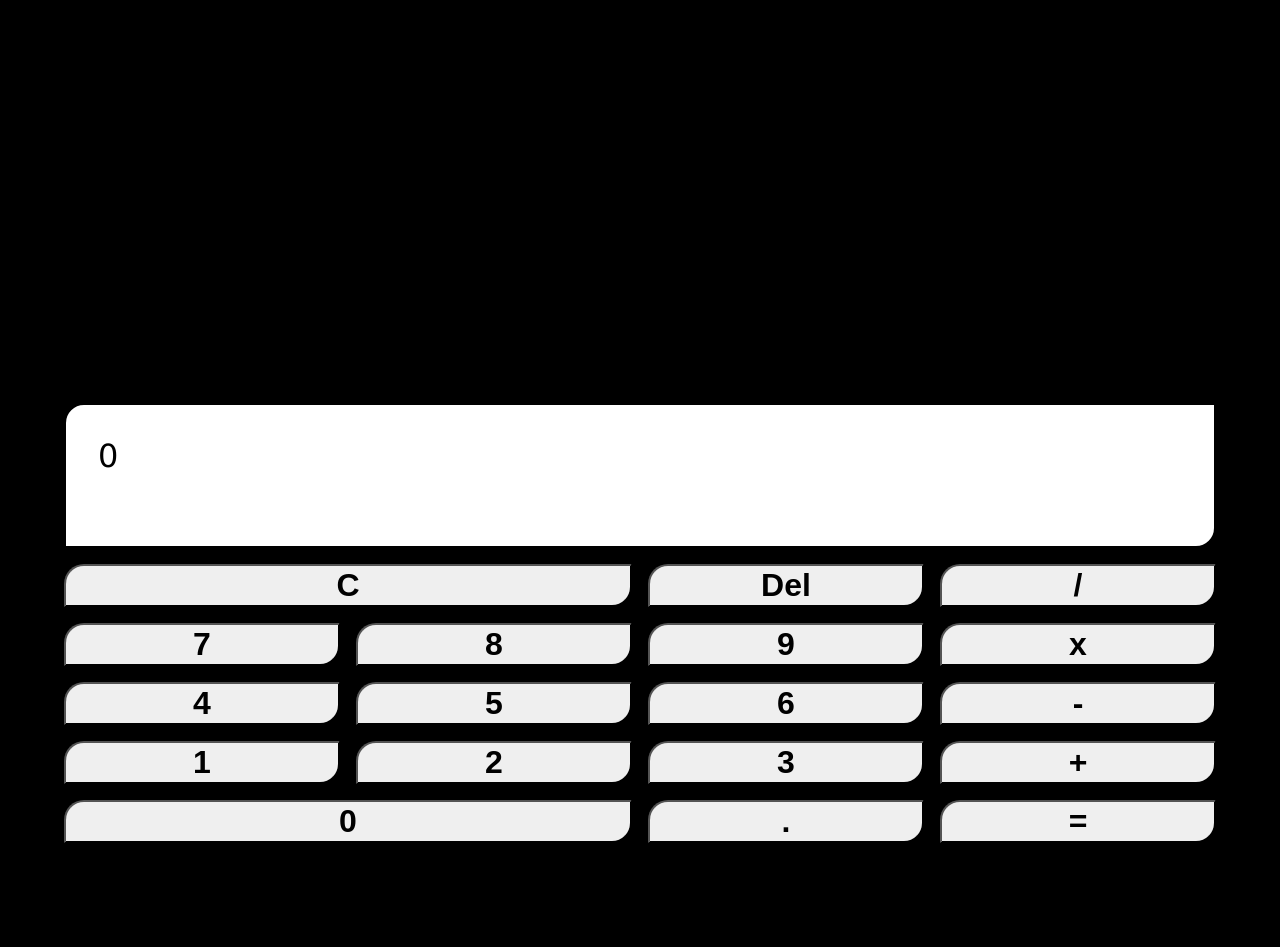
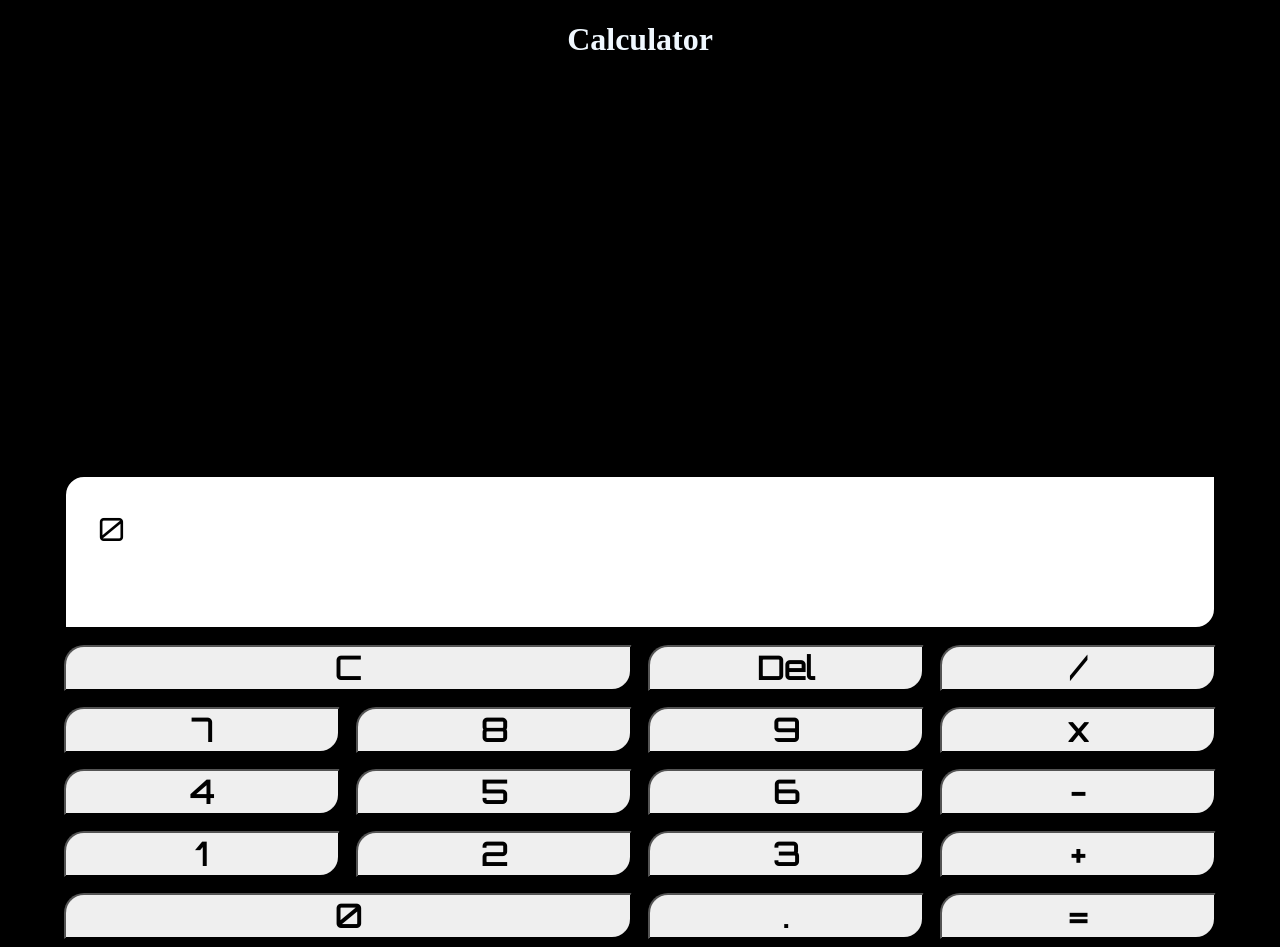
Before and after one commit to Farmanara/calc, a React app: page / in a window 1280 px wide. Before the commit the page ends 851 px from the top, so only its background shows below. Built offline with nearby package versions, Linux system fonts and the light colour scheme.

Commit message:
font changed

```diff
--- a/public/index.html
+++ b/public/index.html
@@ -10,6 +10,7 @@
       content="Web site created using create-react-app"
     />
     <link rel="apple-touch-icon" href="%PUBLIC_URL%/logo192.png" />
+    <link href='https://fonts.googleapis.com/css?family=Orbitron' rel='stylesheet' type='text/css'>
     <!--
       manifest.json provides metadata used when your web app is installed on a
       user's mobile device or desktop. See https://developers.google.com/web/fundamentals/web-app-manifest/
@@ -28,6 +29,7 @@
   </head>
   <body>
     <noscript>You need to enable JavaScript to run this app.</noscript>
+    <div id="heading"><h1 style="color: aliceblue;">Calculator</h1> </div>
     <div id="root"></div>
     <!--
       This HTML file is a template.
--- a/src/index.css
+++ b/src/index.css
@@ -7,9 +7,13 @@ body{
     background:rgb(0, 0, 0);
 
 }
+#heading{
+    text-align: center;
+
+}
 
 .container {
-    font-family: Verdana, Geneva, Tahoma, sans-serif;
+    font-family: Orbitron , sans-serif;
     padding-top: 30%;
     border-radius :20px 0 ;
     margin: 0  auto;
@@ -26,6 +30,7 @@ body{
     touch-action: manipulation;
 }
 button {
+    font-family: Orbitron , sans-serif;
     border-radius :20px 0 ;
 
     font-size: 2em;
```
